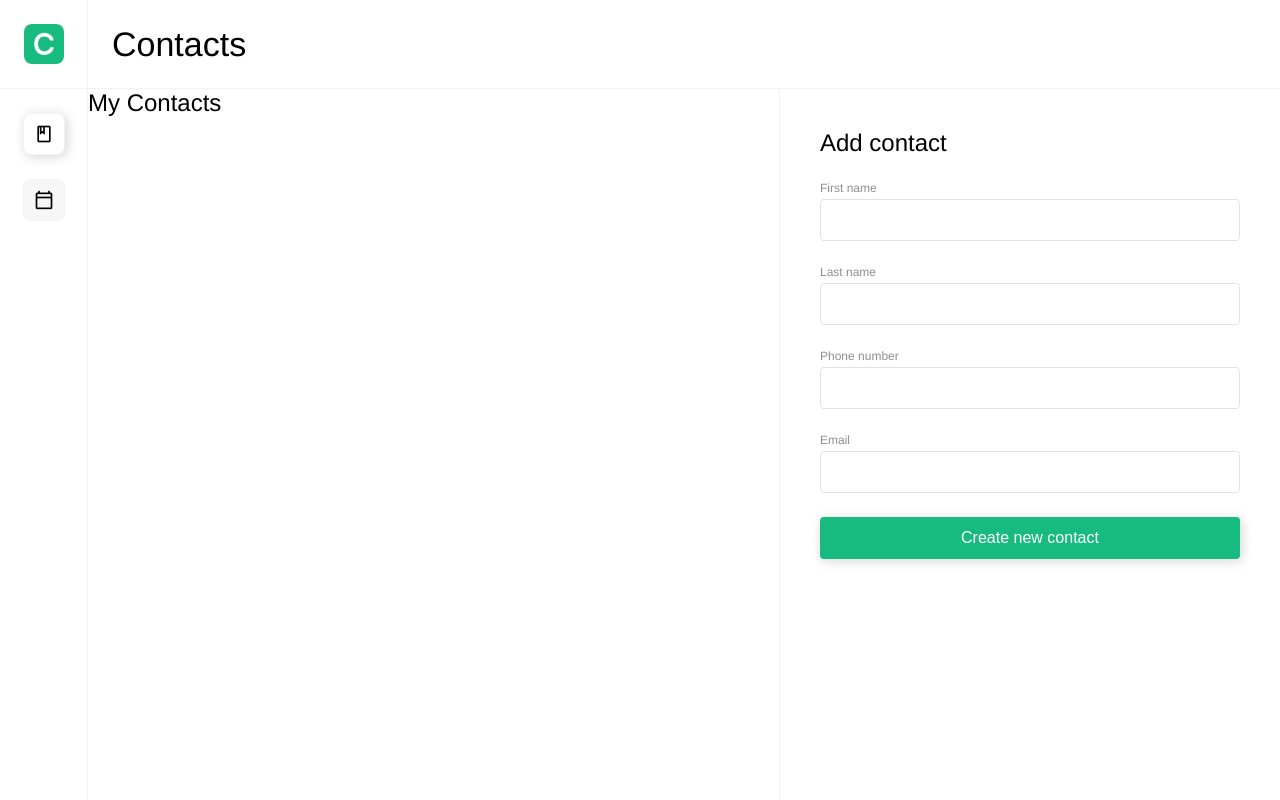
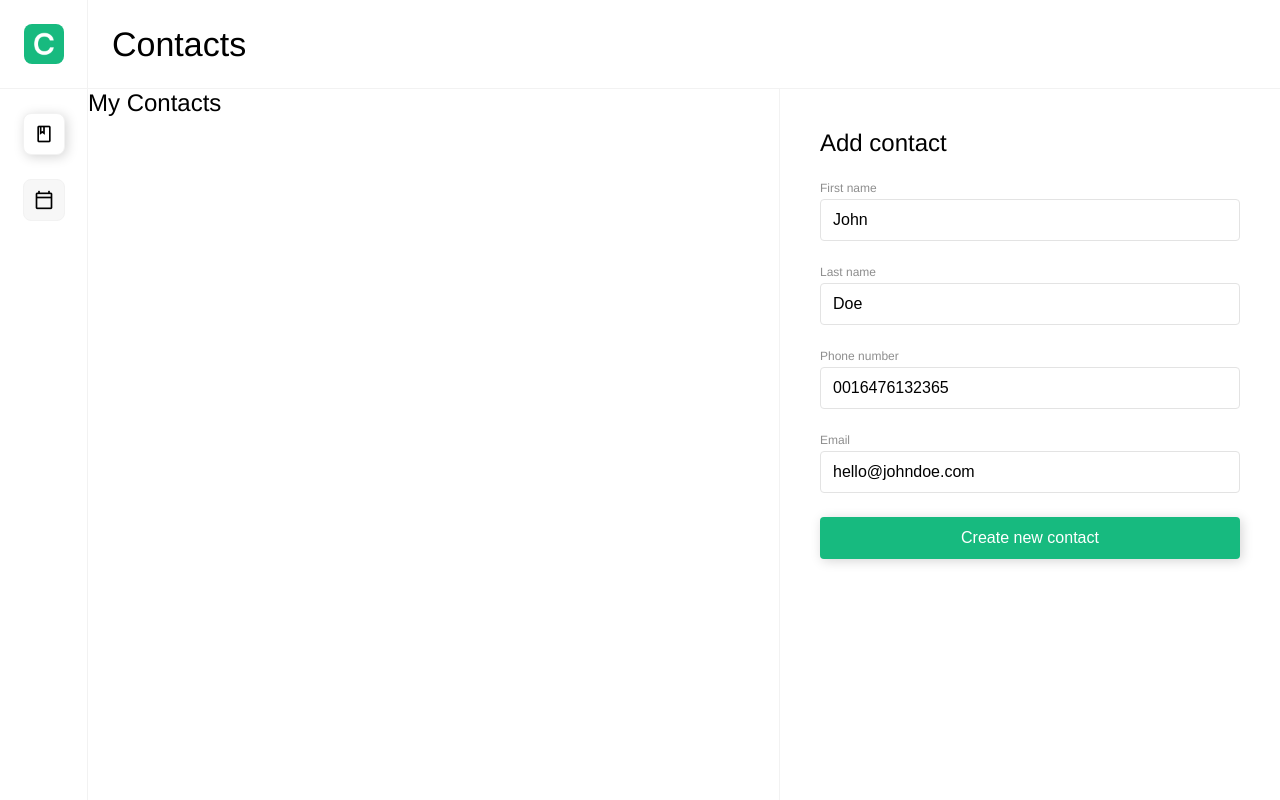
Before and after one commit to bprigent/class-9-appointment-planner, a React (Create React App) app: page /contacts in a window 1280 px wide. Shown: the top 800 px of the page. Built offline with nearby package versions, Linux system fonts and the light colour scheme.

Commit message:
manage form data in state variables

```diff
--- a/src/containers/contactsPage/ContactsPage.js
+++ b/src/containers/contactsPage/ContactsPage.js
@@ -11,6 +11,18 @@ export const ContactsPage = ({contacts, addToContacts}) => {
   Define state variables for
   contact info and duplicate check
   */
+
+  // manage form data in state variables
+  const [firstName, setFirstName] = useState("John");
+  const [lastName, setLastName] = useState("Doe");
+  const [phone, setPhone] = useState("0016476132365");
+  const [email, setEmail] = useState("hello@johndoe.com");
+
+  // manage form data
+  const updateFirstName = (e) => {setFirstName(e.target.value)};
+  const updateLastName = (e) => {setLastName(e.target.value)};
+  const updatePhone = (e) => {setPhone(e.target.value)};
+  const updateEmail = (e) => {setEmail(e.target.value)};
 
   const handleSubmit = (e) => {
     e.preventDefault();
@@ -37,7 +49,7 @@ export const ContactsPage = ({contacts, addToContacts}) => {
         </div>
         <div className="mainPageColumn2">
           <FontH2 copy="Add contact"/>
-          <ContactForm />
+          <ContactForm firstName={firstName} lastName={lastName} phone={phone} email={email} setFirstName={updateFirstName} setLastName={updateLastName} setPhone={updatePhone} setEmail={updateEmail} />
         </div>
       </div>
     </div>
```
